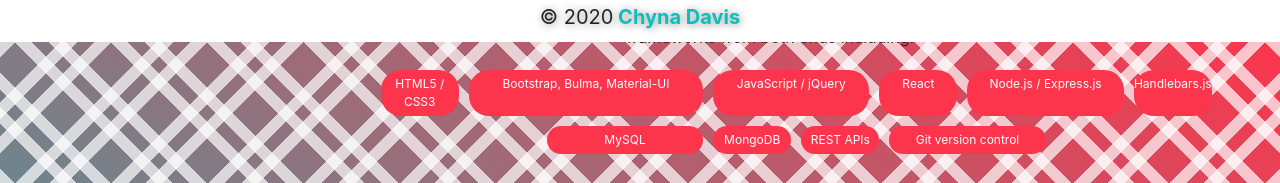
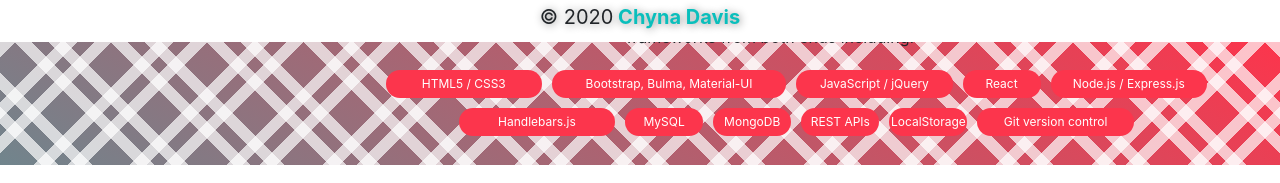
Before and after one commit to CrainDavis/WebDevPortfolio, a React (Create React App) app: page /aboutme in a window 1280 px wide. Shown: the part 758-941 px from the top of the page. Built offline with nearby package versions, Linux system fonts and the light colour scheme.

Commit message:
edit AboutMe page tech list

```diff
--- a/src/pages/AboutMe.js
+++ b/src/pages/AboutMe.js
@@ -73,7 +73,7 @@
             </div>
 
             <div className="row justify-content-center">
-              <div className="col-10 col-md-8 col-lg-4 col-xl-1 skill-item-main">
+              <div className="col-10 col-md-8 col-lg-4 col-xl-2 skill-item-main">
                 HTML5 / CSS3
               </div>
               <div className="col-10 col-md-8 col-lg-4 col-xl-3 skill-item-main">
@@ -88,10 +88,10 @@
               <div className="col-10 col-md-8 col-lg-4 col-xl-2 skill-item-main">
                 Node.js / Express.js
               </div>
-              <div className="col-10 col-md-8 col-lg-4 col-xl-1 skill-item-main">
+              <div className="col-10 col-md-8 col-lg-4 col-xl-2 skill-item-main">
                 Handlebars.js
               </div>
-              <div className="col-10 col-md-8 col-lg-4 col-xl-2 skill-item-main">
+              <div className="col-10 col-md-8 col-lg-4 col-xl-1 skill-item-main">
                 MySQL
               </div>
               <div className="col-10 col-md-8 col-lg-4 col-xl-1 skill-item-main">
@@ -99,6 +99,9 @@
               </div>
               <div className="col-10 col-md-8 col-lg-4 col-xl-1 skill-item-main">
                 REST APIs
+              </div>
+              <div className="col-10 col-md-8 col-lg-4 col-xl-1 skill-item-main">
+                LocalStorage
               </div>
               <div className="col-10 col-md-8 col-lg-4 col-xl-2 skill-item-main">
                 Git version control
```
